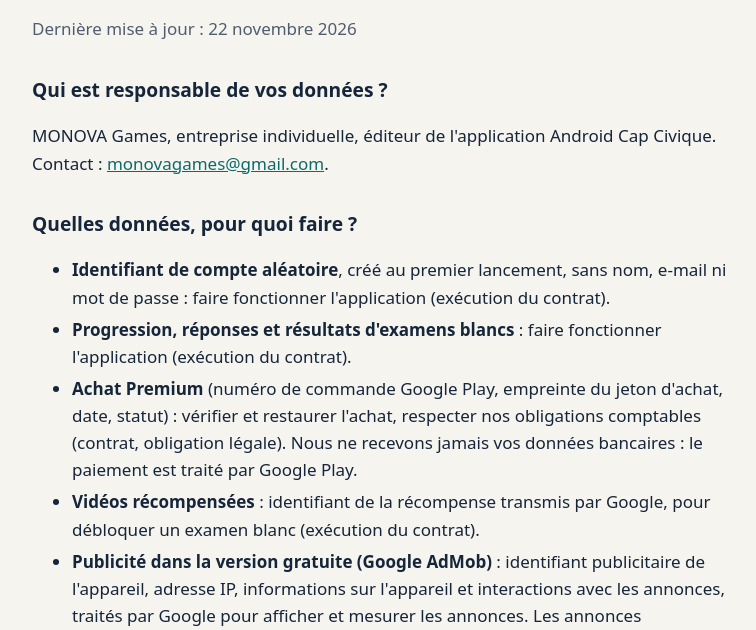
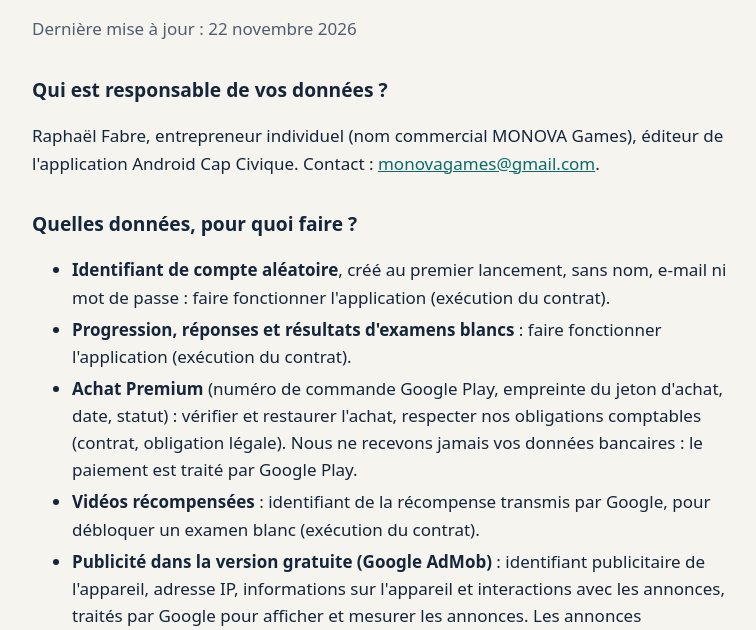
Before and after one commit to rafalef/rafalef.github.io, a plain HTML site: page capcivique/confidentialite/index.html in a window 1280 px wide. Shown: the part 170-800 px from the top of the page, without its empty margins (256-1012 px from the left). Drawn offline with Linux system fonts and the light colour scheme.

Commit message:
Cap Civique : identité de l'éditeur dans la politique de confidentialité
Co-Authored-By: Claude Opus 5.5 <noreply@anthropic.com>
Claude-Session: https://claude.ai/code/session_016YvKnUzEeqPGyjUbYeWQgV

```diff
--- a/capcivique/confidentialite/index.html
+++ b/capcivique/confidentialite/index.html
@@ -5,7 +5,7 @@ small,.mute{color:var(--mute)}li{margin:.3rem 0}</style></head><body><main><p cl
 <h1>Politique de confidentialité — application Cap Civique</h1>
 <p class="mute">Dernière mise à jour : 22 novembre 2026</p>
 <h2>Qui est responsable de vos données ?</h2>
-<p>MONOVA Games, entreprise individuelle, éditeur de l'application Android Cap Civique. Contact : <a href="mailto:monovagames@gmail.com">monovagames@gmail.com</a>.</p>
+<p>Raphaël Fabre, entrepreneur individuel (nom commercial MONOVA Games), éditeur de l'application Android Cap Civique. Contact : <a href="mailto:monovagames@gmail.com">monovagames@gmail.com</a>.</p>
 <h2>Quelles données, pour quoi faire ?</h2>
 <ul>
 <li><b>Identifiant de compte aléatoire</b>, créé au premier lancement, sans nom, e-mail ni mot de passe : faire fonctionner l'application (exécution du contrat).</li>
```
